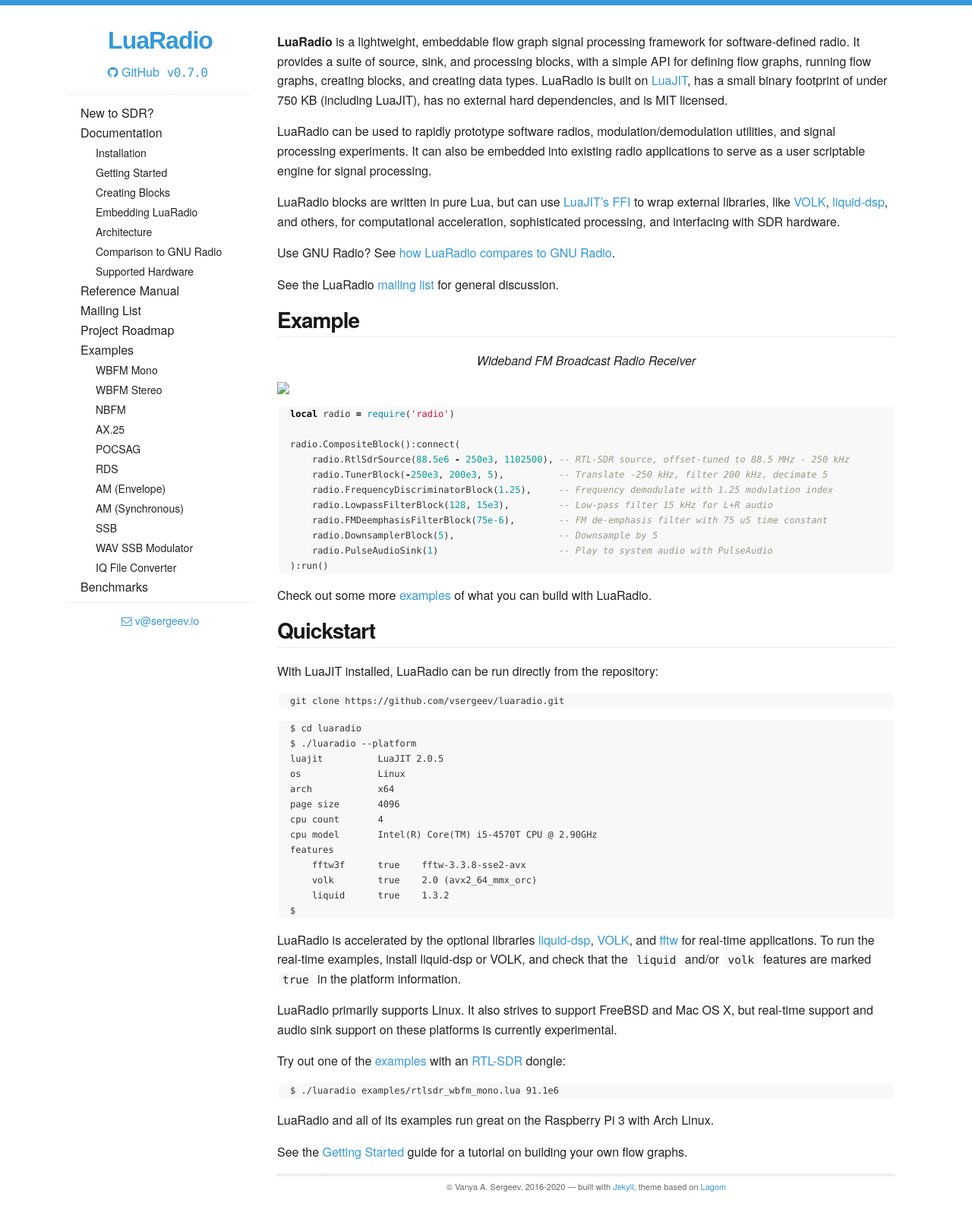
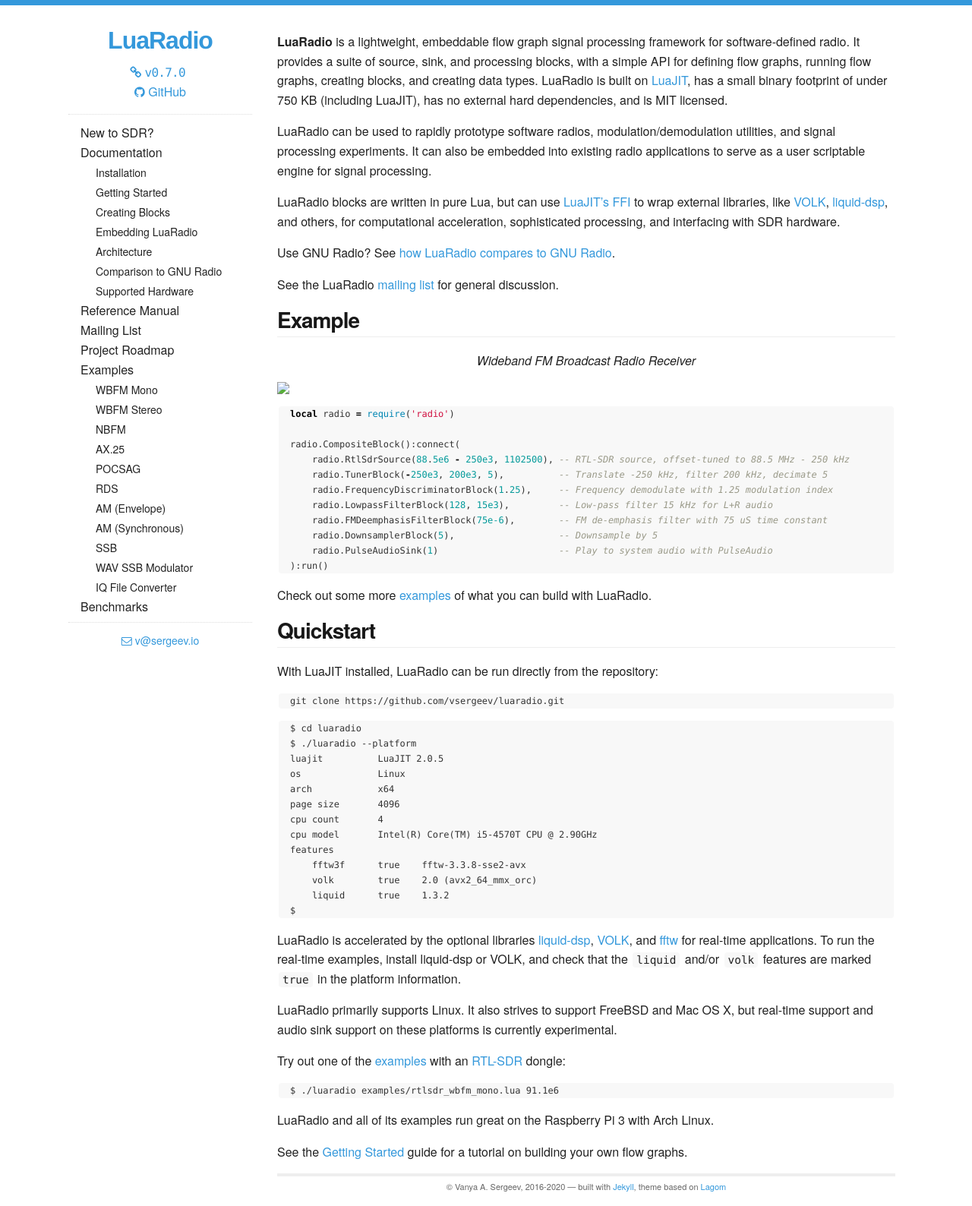
Before and after one commit to vsergeev/luaradio, a Jekyll site: the page built from website/index.md, in a window 1280 px wide. Shown: the whole page at 76% size. Built offline with Jekyll 4.4.1, drawn with Linux system fonts in a browser that asks for light colours.

Commit message:
website: add link icon to version in sidebar

```diff
--- a/website/_includes/css/custom.css
+++ b/website/_includes/css/custom.css
@@ -413,7 +413,8 @@
 nav .version {
   color: {{ site.data.theme.highlight_color }};
   background-color: white;
-  margin-left: 0.5rem;
+  margin-left: 0;
+  padding-left: 0;
   font-size: 1.6rem;
   letter-spacing: -0.075rem;
 }
--- a/website/_includes/scrolltoc.html
+++ b/website/_includes/scrolltoc.html
@@ -2,7 +2,8 @@
   <div class="toc-header">
     <h1 class="title"><a data-scroll href="#top">{{ site.data.theme.name }}</a></h1>
     <p align="center">
-      <a href="{{ site.data.theme.github_url }}"><i class="fa fa-github" aria-hidden="true"></i> GitHub</a><a href="{{ site.data.theme.github_url }}"><code class="version">{{ site.data.theme.version }}</code></a>
+      <a href="{{ site.data.theme.github_url }}/blob/master/CHANGELOG.md"><i class="fa fa-link" aria-hidden="true"></i> <code class="version">{{ site.data.theme.version }}</code></a><br />
+      <a href="{{ site.data.theme.github_url }}"><i class="fa fa-github" aria-hidden="true"></i> GitHub</a>
     </p>
   </div>
   <div class="toc">
--- a/website/_includes/sidebar.html
+++ b/website/_includes/sidebar.html
@@ -1,7 +1,8 @@
 <nav class="menu">
   <h1 class="title"><a href="{% base %}">{{ site.data.theme.name }}</a></h1>
   <p align="center">
-      <a href="{{ site.data.theme.github_url }}"><i class="fa fa-github" aria-hidden="true"></i> GitHub</a><a href="{{ site.data.theme.github_url }}/blob/master/CHANGELOG.md"><code class="version">{{ site.data.theme.version }}</code></a>
+      <a href="{{ site.data.theme.github_url }}/blob/master/CHANGELOG.md"><i class="fa fa-link" aria-hidden="true"></i> <code class="version">{{ site.data.theme.version }}</code></a><br />
+      <a href="{{ site.data.theme.github_url }}"><i class="fa fa-github" aria-hidden="true"></i> GitHub</a>
   </p>
   <div class="toc">
     <ul>
```
